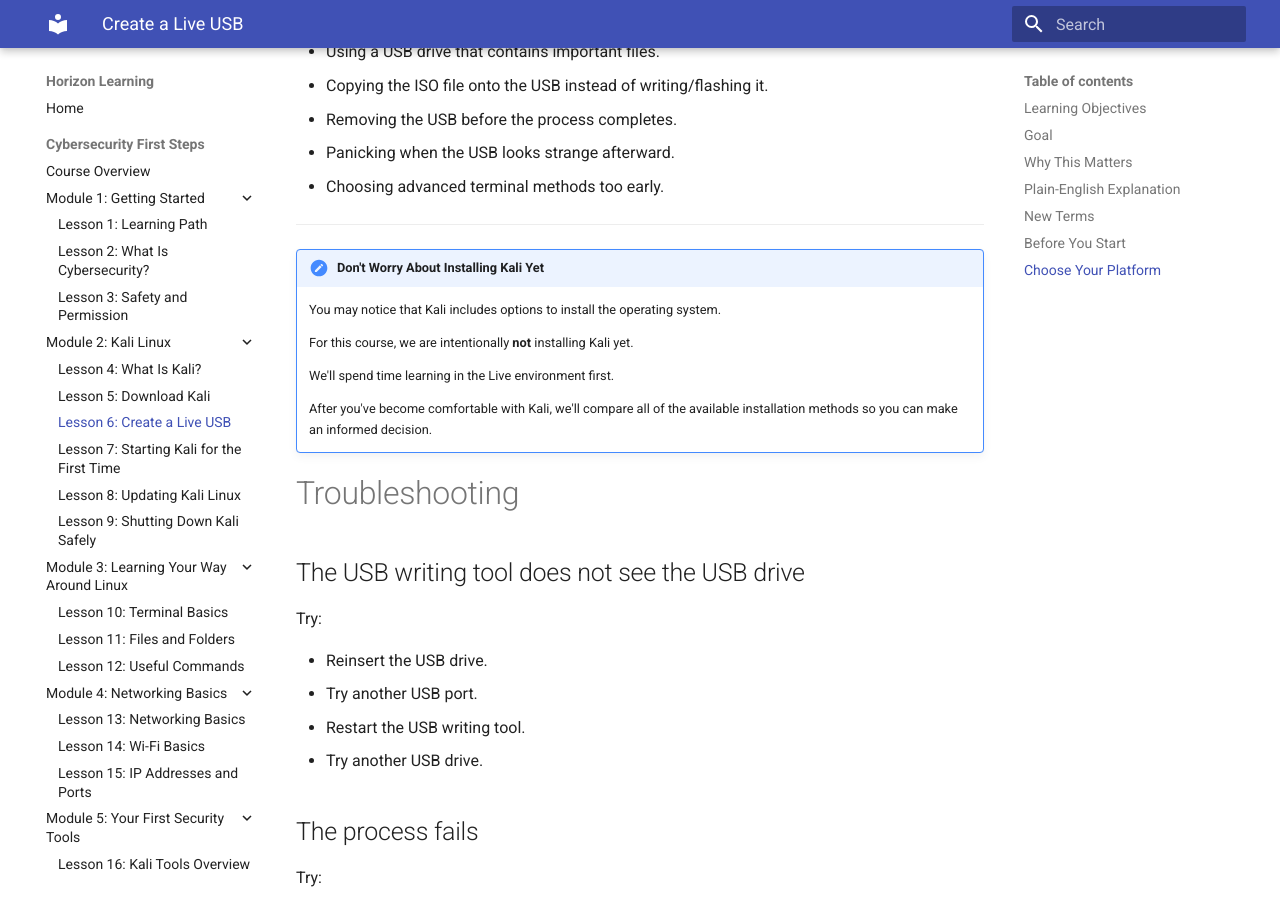
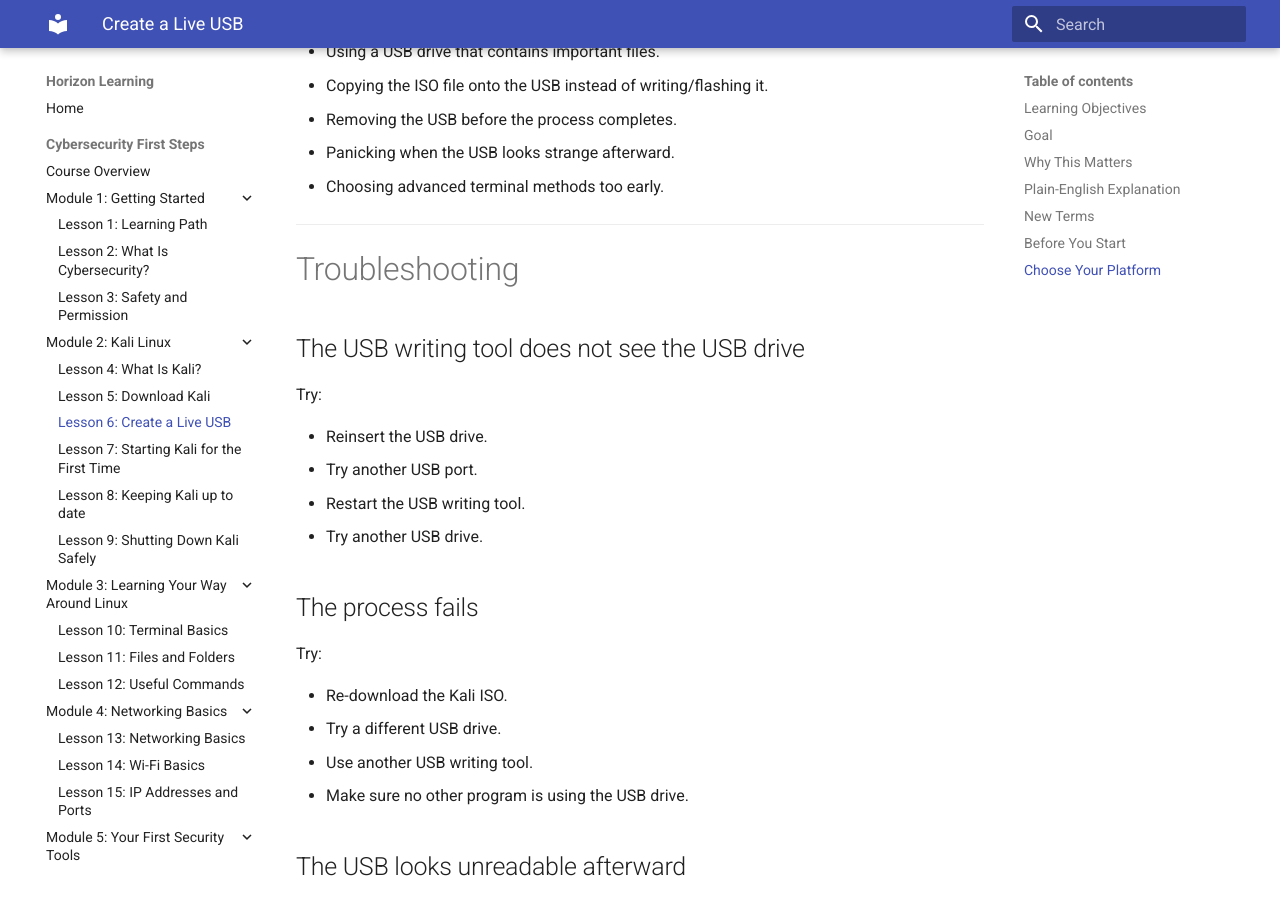
Before and after one commit to horizontechdevelopment-droid/horizon-learning, an MkDocs documentation site: the page built from docs/cybersecurity-first-steps/kali/create-live-usb.md, in a window 1280 px wide and 900 px high, scrolled down 8309 px. Built offline with MkDocs 1.6.1 and Material for MkDocs 9.7.7, drawn with Linux system fonts in a browser that asks for light colours.

Commit message:
Updated lesson 8 name

```diff
--- a/docs/cybersecurity-first-steps/kali/create-live-usb.md
+++ b/docs/cybersecurity-first-steps/kali/create-live-usb.md
@@ -385,16 +385,6 @@ The USB is now designed to boot Kali, not act like a normal storage drive.
 
 ---
 
-!!! note "Don't Worry About Installing Kali Yet"
-
-    You may notice that Kali includes options to install the operating system.
-
-    For this course, we are intentionally **not** installing Kali yet.
-
-    We'll spend time learning in the Live environment first.
-
-    After you've become comfortable with Kali, we'll compare all of the available installation methods so you can make an informed decision.
-
 # Troubleshooting
 
 ## The USB writing tool does not see the USB drive
--- a/mkdocs.yml
+++ b/mkdocs.yml
@@ -31,7 +31,7 @@ nav:
           - "Lesson 5: Download Kali": cybersecurity-first-steps/kali/download-kali.md
           - "Lesson 6: Create a Live USB": cybersecurity-first-steps/kali/create-live-usb.md
           - "Lesson 7: Starting Kali for the First Time": cybersecurity-first-steps/kali/first-boot.md
-          - "Lesson 8: Updating Kali Linux": cybersecurity-first-steps/kali/updating-kali.md
+          - "Lesson 8: Keeping Kali up to date": cybersecurity-first-steps/kali/keeping-kali-up-to-date.md
           - "Lesson 9: Shutting Down Kali Safely": cybersecurity-first-steps/kali/shutting-down-kali.md
 
       - "Module 3: Learning Your Way Around Linux":
```
Also changed, not shown: docs/cybersecurity-first-steps/kali/keeping-kali-up-to-date.md (renamed from docs/cybersecurity-first-steps/kali/updating-kali.md).
